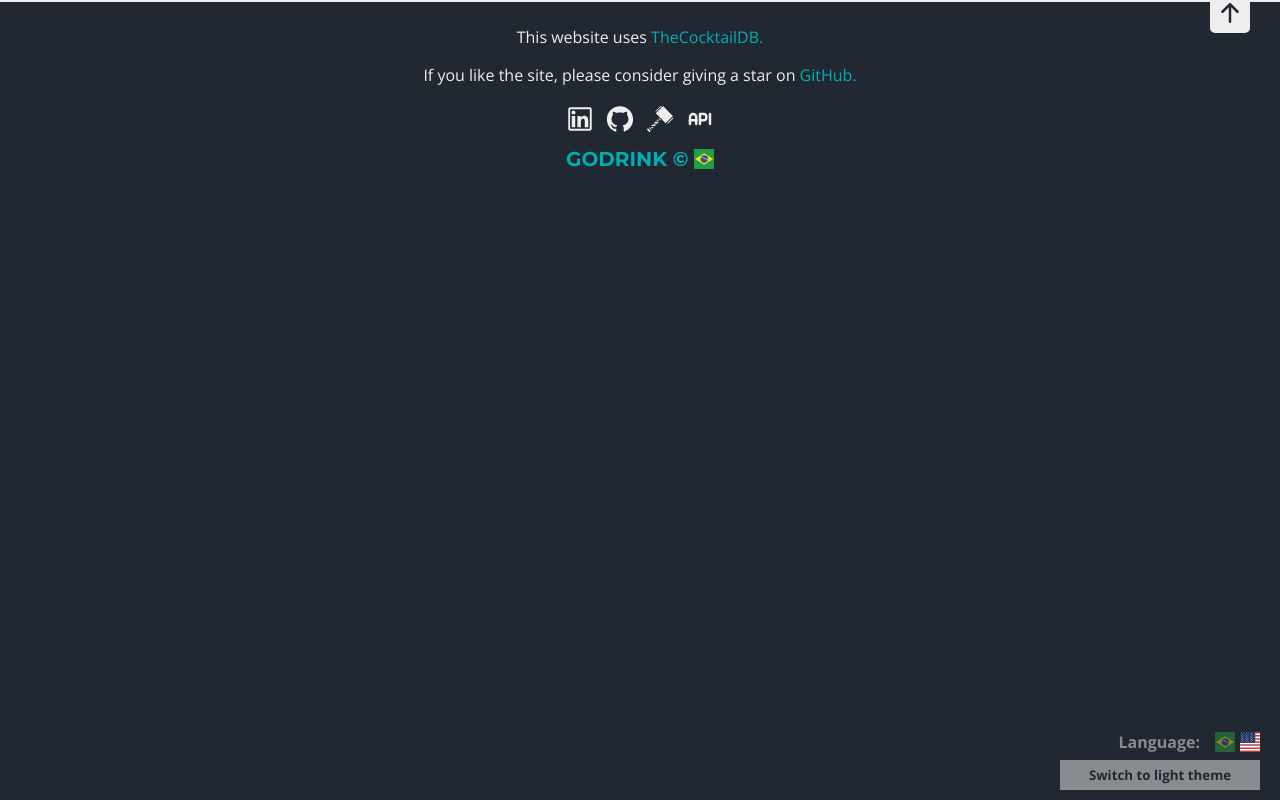
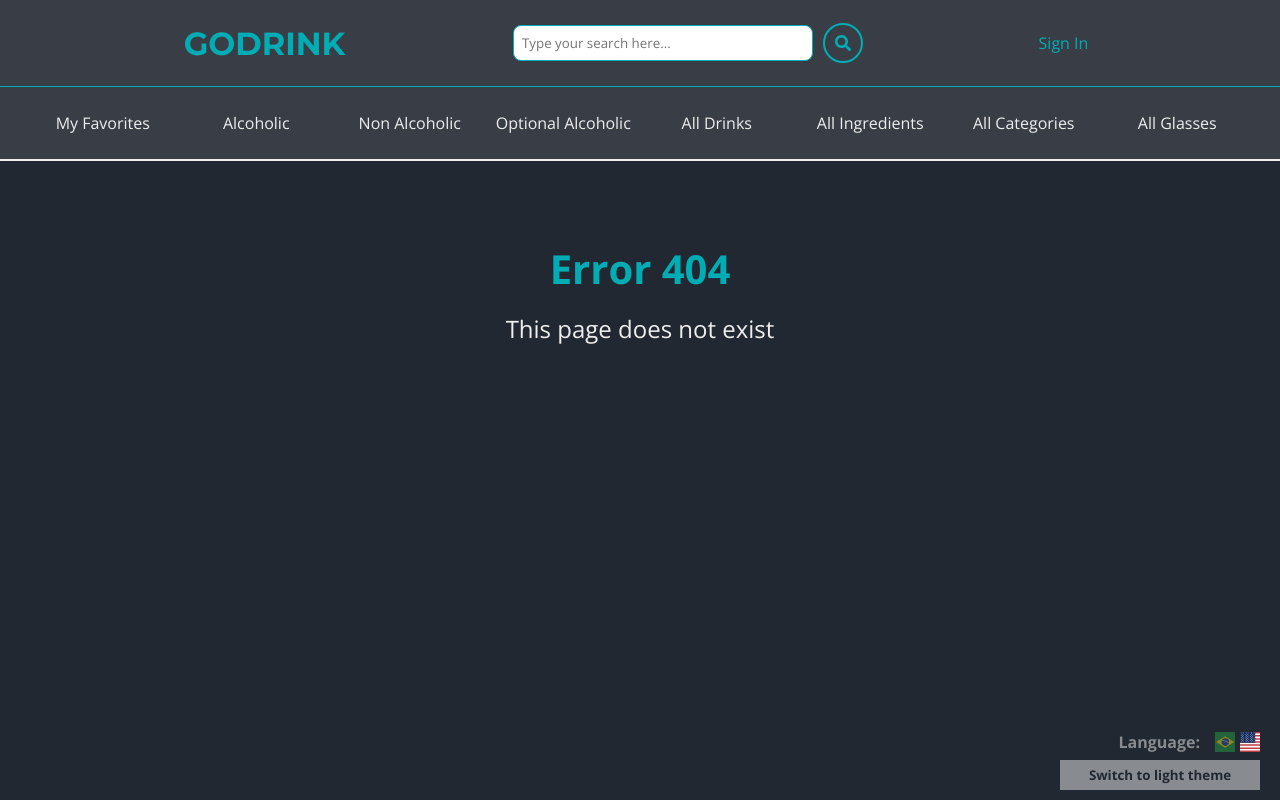
Before and after one commit to MatheusAndrade23/Go_Drink_React, a React (Create React App) app: page /not-found in a window 1280 px wide. Shown: the top 800 px of the page. Built offline with nearby package versions, Linux system fonts and the light colour scheme.

Commit message:
Page 404

```diff
--- a/src/i18n/translations/en.json
+++ b/src/i18n/translations/en.json
@@ -58,6 +58,8 @@
     "glass": "glass",
     "category": "category",
     "instructions": "Instructions:",
-    "language": "Language:"
+    "language": "Language:",
+    "pageNotFoundError": "Error 404",
+    "pageNotFound": "This page does not exist"
   }
 }
--- a/src/i18n/translations/pt-br.json
+++ b/src/i18n/translations/pt-br.json
@@ -59,6 +59,8 @@
     "glass": "",
     "category": "",
     "instructions": "Instruções:",
-    "language": "Idioma:"
+    "language": "Idioma:",
+    "pageNotFoundError": "Erro 404",
+    "pageNotFound": "Essa página não existe!"
   }
 }
--- a/src/routes.jsx
+++ b/src/routes.jsx
@@ -17,6 +17,7 @@
 import { Login } from './templates/Login';
 import { AllDrinks } from './templates/AllDrinks';
 import { Favorites } from './templates/Favorites';
+import { PageNotFound } from './templates/PageNotFound';
 
 export const Routes = () => {
   return (
@@ -31,7 +32,9 @@
             <Route path="/drink/:id" element={<Drink />} />
             <Route path="/all-drinks" element={<AllDrinks />} />
             <Route path="/favorites" element={<Favorites />} />
+            <Route exact path="/not-found" element={<PageNotFound />} />
             <Route exact path="/" element={<Home />} />
+            <Route exact path="*" element={<PageNotFound />} />
           </Switch>
           <Footer />
         </AuthProvider>
--- /dev/null
+++ b/src/templates/PageNotFound/index.jsx
@@ -0,0 +1,20 @@
+import * as Styled from './styles';
+
+import { useTranslation } from 'react-i18next';
+
+import { Header } from '../../components/Header';
+import { Heading } from '../../components/Heading';
+import { TextComponent } from '../../components/TextComponent';
+
+export const PageNotFound = () => {
+  const { t } = useTranslation();
+  return (
+    <>
+      <Header />
+      <Styled.Container>
+        <Heading as="h2">{t('pageNotFoundError')}</Heading>
+        <TextComponent size="medium">{t('pageNotFound')}</TextComponent>
+      </Styled.Container>
+    </>
+  );
+};
--- /dev/null
+++ b/src/templates/PageNotFound/styles.js
@@ -0,0 +1,12 @@
+import styled, { css } from 'styled-components';
+
+export const Container = styled.div`
+  ${({ theme }) => css`
+    min-height: 100vh;
+    display: flex;
+    flex-direction: column;
+    align-items: center;
+    justify-content: flex-start;
+    padding-top: 80px;
+  `}
+`;
```
